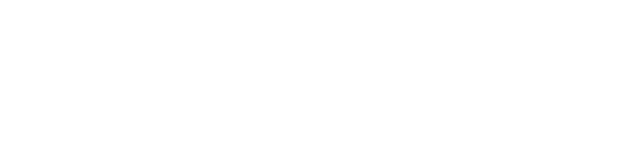
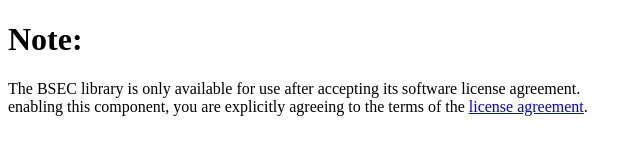
Before and after one commit to maikischa/maikischa.github.io, a plain HTML site: page airqualityprobe/index.html in a window 1280 px wide. Shown: the whole page, without its empty margins (0-642 px from the left). Drawn offline with Linux system fonts and the light colour scheme.

Commit message:
Added Bosch license agreement

```diff
--- a/airqualityprobe/index.html
+++ b/airqualityprobe/index.html
@@ -8,6 +8,10 @@
 <title></title>
 </head>
 <body>
+  <p><h1>Note:</h1></p>
+  <p>The BSEC library is only available for use after accepting its software license agreement.<br>
+     enabling this component, you are explicitly agreeing to the terms of the <a href="https://www.bosch-sensortec.com/media/boschsensortec/downloads/bsec/2017-07-17_clickthrough_license_terms_environmentalib_sw_clean.pdf">license agreement</a>.
+  </p>
 <esp-web-install-button
   manifest="https://raw.githubusercontent.com/maikischa/airquality-probe-firmware/gh-pages/manifest.json"
 ></esp-web-install-button>
```
